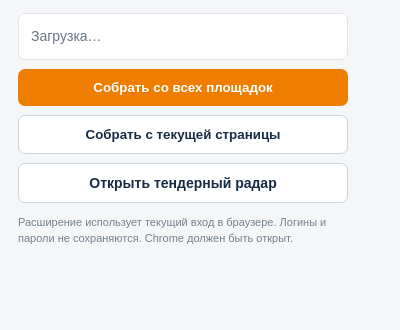
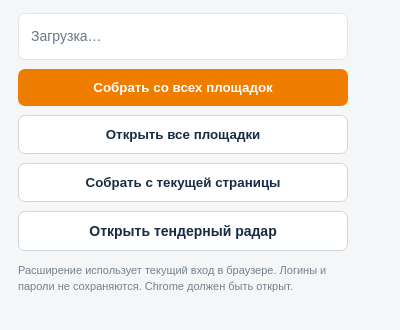
Before and after one commit to shokhingg-creator/kit-leads, a browser extension: page tender-extension/popup.html in a window 400 px wide. Shown: the part 58-388 px from the top of the page. Drawn offline with Linux system fonts and the light colour scheme.

Commit message:
Add open all platforms button

```diff
--- a/tender-extension/popup.html
+++ b/tender-extension/popup.html
@@ -1,7 +1,7 @@
 <!doctype html><html lang="ru"><head><meta charset="utf-8"><style>
 body{width:330px;margin:0;padding:18px;font:14px Arial;color:#172d45;background:#f4f6f8}.head{display:flex;align-items:center;gap:10px;margin-bottom:16px}.logo{background:#ef7d00;color:white;font-weight:900;font-size:20px;padding:7px 9px;border-radius:4px}h1{font-size:16px;margin:0}button,a{display:block;width:100%;box-sizing:border-box;padding:11px;border-radius:7px;margin-top:9px;text-align:center;font-weight:700;text-decoration:none}.primary{border:0;background:#ef7d00;color:#fff}.secondary{border:1px solid #ccd4dc;background:#fff;color:#172d45}.status{background:#fff;border:1px solid #e1e5e9;border-radius:7px;padding:12px;line-height:1.5;color:#687684}.note{font-size:11px;color:#75818d;line-height:1.45;margin-top:12px}</style></head><body>
 <div class="head"><span class="logo">КИТ</span><h1>Тендерный радар</h1></div><div class="status" id="status">Загрузка…</div>
-<button class="primary" id="all">Собрать со всех площадок</button><button class="secondary" id="one">Собрать с текущей страницы</button>
+<button class="primary" id="all">Собрать со всех площадок</button><button class="secondary" id="openAll">Открыть все площадки</button><button class="secondary" id="one">Собрать с текущей страницы</button>
 <a class="secondary" href="dashboard.html" target="_blank">Открыть тендерный радар</a>
 <p class="note">Расширение использует текущий вход в браузере. Логины и пароли не сохраняются. Chrome должен быть открыт.</p>
 <script src="popup.js"></script></body></html>
```
